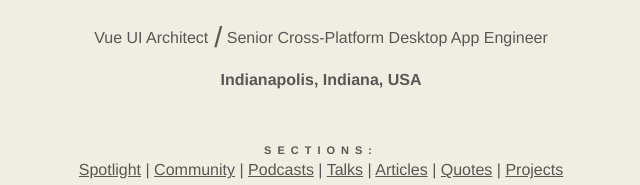
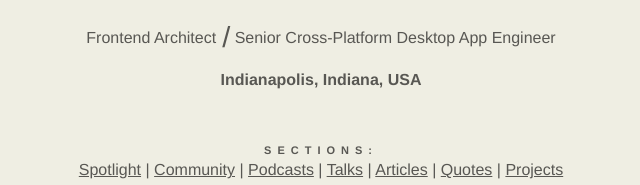
Before and after one commit to TheJaredWilcurt/TheJaredWilcurt.github.io, a website: page index.html in a window 1280 px wide. Shown: the part 347-532 px from the top of the page, 319-959 px from the left. Drawn offline with nearby package versions, Linux system fonts and the light colour scheme; a web font is replaced by a local one.

Commit message:
Update index.html

```diff
--- a/index.html
+++ b/index.html
@@ -5,7 +5,7 @@
     <title>The Jared Wilcurt</title>
     <meta charset="UTF-8"                                                                                   />
     <meta name="description"                     content="Developer Portfolio of The Jared Wilcurt"         />
-    <meta name="keywords"                        content="desktop apps, frontend, software developer, ui engineer" />
+    <meta name="keywords"                        content="desktop apps, frontend architect, software developer, ui engineer" />
     <meta http-equiv="Expires"                   content="0"                                                />
     <meta name="viewport"                        content="width=device-width, initial-scale=1.0"            />
     <meta name="subject"                         content="The Jared Wilcurt Portfolio"                      />
@@ -50,7 +50,7 @@
       <img src="_imgs/meta/fluid.png" alt="A happy kitten" />
       <h1>The Jared Wilcurt</h1>
       <p>
-        <span class="first-title">Vue UI Architect</span> Senior Cross-Platform Desktop App Engineer<br /><br />
+        <span class="first-title">Frontend Architect</span> Senior Cross-Platform Desktop App Engineer<br /><br />
         <strong>Indianapolis, Indiana, <span title="USA #1!">USA</span></strong>
       </p>
       <nav>
```
